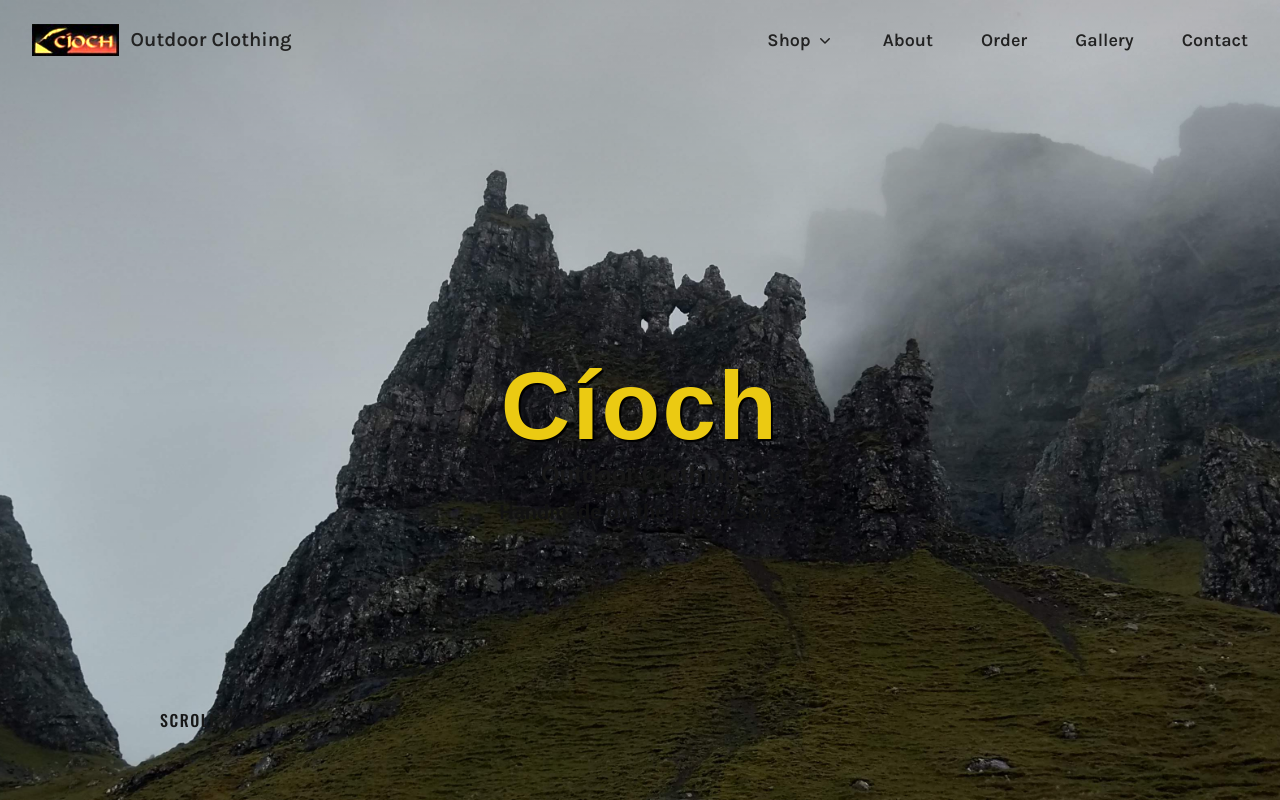
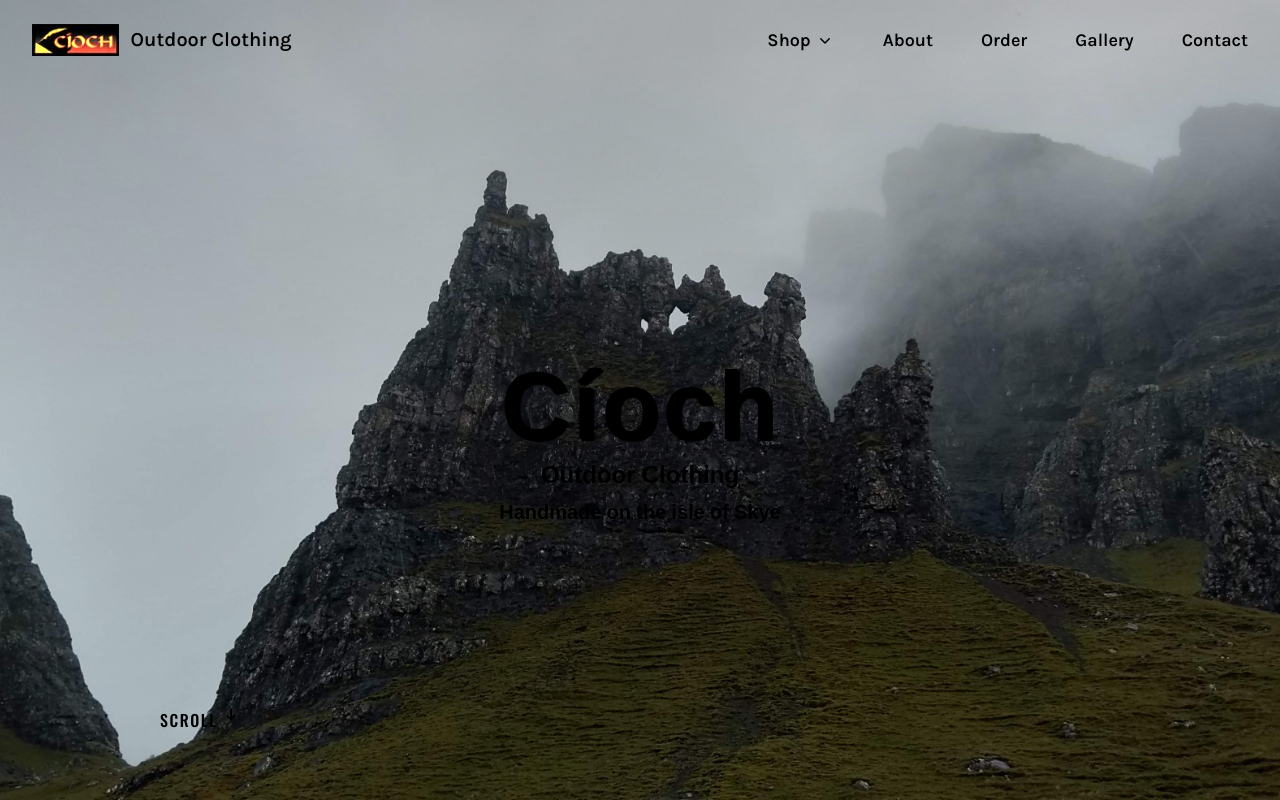
Before and after one commit to lpscrim/cioch, a Next.js app: page / in a window 1280 px wide. Shown: the top 800 px of the page. Built offline with nearby package versions, Linux system fonts and the light colour scheme; a web font is replaced by a local one.

Commit message:
Refactor Header, Hero, Recommendations, and ProductPage components: update color classes for consistency and improve styling; remove unused Parallax component; adjust spacing for better layout

```diff
--- a/components/Header.tsx
+++ b/components/Header.tsx
@@ -62,7 +62,7 @@ export default function Header() {
             />
           </Link>
           <Link href="/" className="-m-1.5 p-1.5">
-            <h2 className="mr-3 text-xl/6 font-semibold text-(--color-text)">
+            <h2 className="mr-3 text-xl/6 font-semibold text-text">
               Outdoor Clothing
             </h2>
           </Link>
@@ -171,7 +171,7 @@ export default function Header() {
         className="lg:hidden"
       >
         <div className="fixed inset-0 z-200" />
-        <DialogPanel className="fixed inset-y-0 right-0 z-9999 w-full overflow-y-auto bg-(--color-background) text-(--color-text) px-6 py-6 sm:max-w-[20rem] sm:ring-1 sm:ring-gray-900/10">
+        <DialogPanel className="fixed inset-y-0 right-0 z-9999 w-full overflow-y-auto bg-background text-text px-6 py-6 sm:max-w-[20rem] sm:ring-1 sm:ring-gray-900/10">
           <div className="flex items-center justify-between">
             <Link href="/" className=" p-1.5">
               <span className="sr-only">Cioch CLothing</span>
--- a/components/home/Hero.tsx
+++ b/components/home/Hero.tsx
@@ -4,11 +4,11 @@ export default function Hero() {
   return (
     <div id="hero" className="h-[100vh] w-[100vw] overflow-hidden">
             <div id="heroText" className="absolute top-1/2 left-1/2 z-10 w-full max-w-[800px] -translate-x-1/2 -translate-y-1/2 text-center font-bold">
-            <h1 id="heroName" className={`mt-20 mb-2 text-7xl md:text-8xl text-(--color-accent) fade-in tracking-wide`}>Cíoch</h1>
-            <h3 className="text-2xl text-(--color-text) mb-2 fade-in-slow ">Outdoor Clothing</h3>
-            <h4 className="text-xl text-(--color-text) brightness-80 fade-in-slower">Handmade on the isle of Skye</h4>
+            <h1 id="heroName" className={`mt-20 mb-2 text-7xl md:text-8xl text-accent fade-in tracking-wide`}>Cíoch</h1>
+            <h3 className="text-2xl text-text mb-2 fade-in-slow ">Outdoor Clothing</h3>
+            <h4 className="text-xl text-text brightness-80 fade-in-slower">Handmade on the isle of Skye</h4>
             </div>
-            <button id="scrollButton" className="invisible md:visible absolute flex flex-row p-5 left-12 bottom-12 lg:left-35 z-10 text-center text-(--color-text) text-sm xl:text-base font-[500]">
+            <button id="scrollButton" className="invisible md:visible absolute flex flex-row p-5 left-12 bottom-12 lg:left-35 z-10 text-center text-text text-sm xl:text-base font-[500]">
                 <p className="tracking-widest">SCROLL</p>
                 <div className="ml-2 animate-bounce"><p className="rotate-90">➔</p></div>
             </button>
--- a/components/home/Recommendations.tsx
+++ b/components/home/Recommendations.tsx
@@ -41,7 +41,7 @@ export default function Recommendations() {
                 recommendationIdx % 2 === 0
                   ? "slide-fade-left"
                   : "slide-fade-right",
-                "flex flex-col-reverse lg:grid lg:grid-cols-12 lg:items-center lg:gap-x-8 rounded-lg px-12 lg:px-8 py-12 lg:py-6 bg-(--color-foreground)/90  bg-[url(/mocha-grunge.png)]"
+                "flex flex-col-reverse lg:grid lg:grid-cols-12 lg:items-center lg:gap-x-8 rounded-lg px-12 lg:px-8 py-12 lg:py-6 bg-foreground/90  bg-[url(/mocha-grunge.png)]"
               )}
             >
               <div
--- a/components/shop/productPage.tsx
+++ b/components/shop/productPage.tsx
@@ -161,7 +161,7 @@ export default function ProductPage({ params }: { params: { id: string } }) {
                         </div>
                       </div>
                       <div className="flex mx-auto justify-left">
-                        <span className="bg-black block mt-2 px-3 py-1.5  text-text  min-w-[80px] text-center rounded-md">
+                        <span className="bg-black block mt-3 px-3 py-1.5  text-text  min-w-[80px] text-center rounded-md">
                           Cordura: Black
                         </span>
                       </div>
@@ -183,7 +183,7 @@ export default function ProductPage({ params }: { params: { id: string } }) {
                         </div>
                       </div>
                       <div className="flex mx-auto justify-left">
-                        <span className="bg-emerald-700 block mt-2 px-3 py-1.5  text-text  min-w-[80px] text-center rounded-md">
+                        <span className="bg-emerald-700 block mt-3 px-3 py-1.5  text-text  min-w-[80px] text-center rounded-md">
                           Single Sided Velour: Green
                         </span>
                       </div>
--- a/styles/globals.css
+++ b/styles/globals.css
@@ -1,16 +1,18 @@
 @import "tailwindcss";
 
 :root {
-  --background: #ffffff;
-  --foreground: #171717;
-  --color-text: #171717;
-  --color-text-secondary: #4f4f4f;
-  --color-primary: #0070f3;
-  --color-secondary: #1c1c1c;
-  --color-tertiary: #f5f5f5;
-  --color-accent: #ebca12;
-  --color-button: #0070f3;
-  --color-border: #eaeaea;
+  :root {
+    --background: #161615;
+    --foreground: #e4e3e3;
+    --color-text: #ffffff;
+    --color-text-secondary: #181818;
+    --color-primary: #FFCC00;
+    --color-secondary: #b93737;
+    --color-tertiary: #464545;
+    --color-accent: #FFCC00;
+    --color-button: #0070f3;
+    --color-border: #eaeaea;
+  }
 }
 
 @theme inline {
```
Also changed, not shown: components/plax.txt (deleted).
